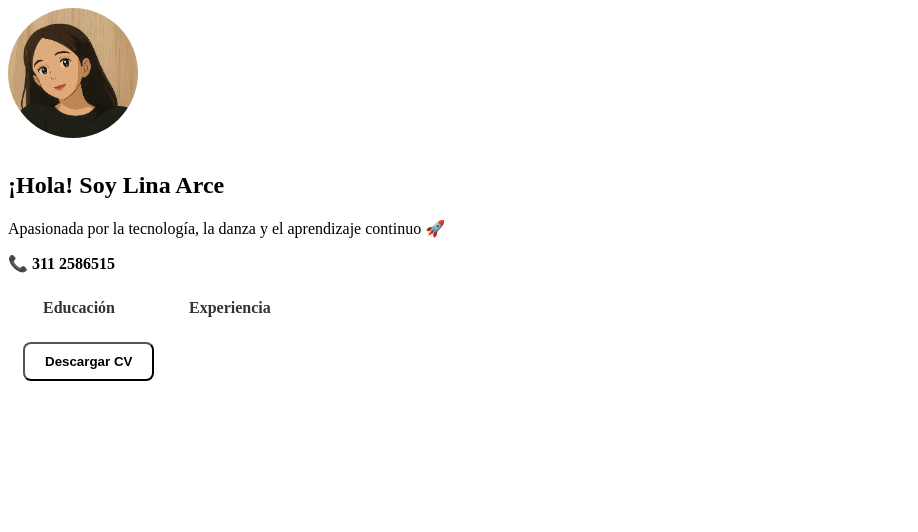
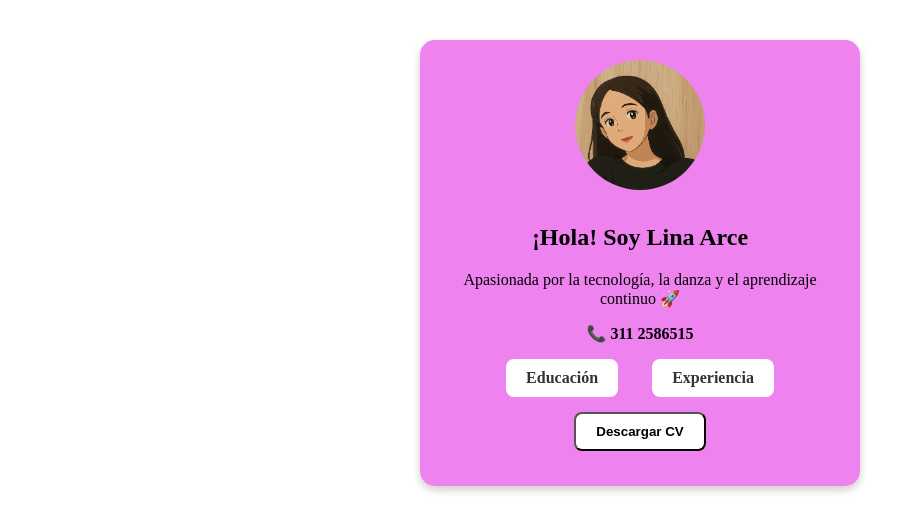
Before and after one commit to arcelina05/Vanilla_Avatar, a plain HTML site: page index.html in a window 1280 px wide. Shown: the whole page, without its empty margins (0-918 px from the left). Drawn offline with Linux system fonts and the light colour scheme; files whose address does not match are found by name.

Commit message:
Subo proyecto avatar7

```diff
--- a/styles.css
+++ b/styles.css
@@ -1,5 +1,6 @@
 .avatar{
-  width: 130px;
+  width: 100%; /* que la imagen nunca sea más ancha que su contenedor */
+  max-width: 130px;
   height: 130px;
   border-radius:60%;
   object-fit: cover;
@@ -8,6 +9,17 @@
     margin-bottom: 30px;
 
 }
+
+.card {
+    max-width: 400px ;
+    margin: 40px auto;
+    background-color: #EE82EE;
+    padding: 20px;
+    border-radius: 15px;
+    text-align: center;
+    box-shadow: 0 4px 8px rgba(0,0,0,0.2);
+}
+
 .description {
     margin-bottom:15px;
 }
```
